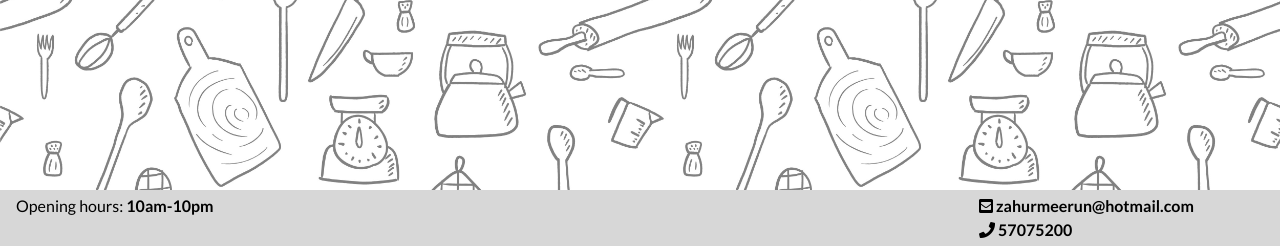
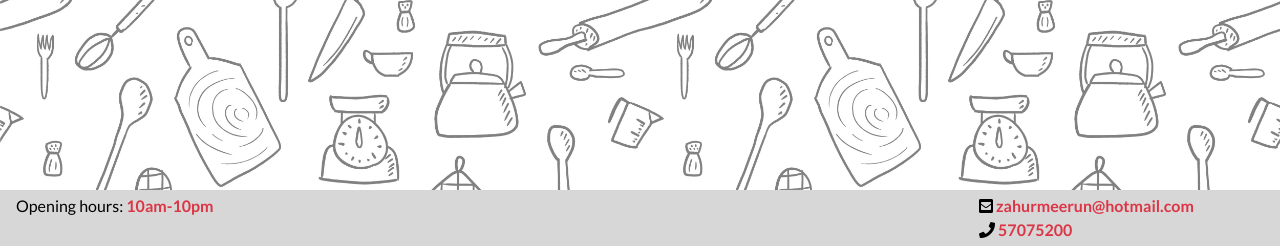
Before and after one commit to Code-Institute-Submissions/molacuizine, a Django app: page / in a window 1280 px wide. Shown: the part 554-800 px from the top of the page. Run offline with Django 3.2, Linux system fonts and the light colour scheme; data comes from the database, SQL or seed files in the repository; some libraries are stand-ins or nearby versions.

Commit message:
Change text color to red in footer

```diff
--- a/home/templates/home/index.html
+++ b/home/templates/home/index.html
@@ -15,14 +15,14 @@
     <footer>
         <div class="row no-gutters footer fixed-bottom" >
             <div class="col-4 col-sm-6 col-md-7 col-lg-9 p-1 pl-3">
-                Opening hours: <span class="font-weight-bold">10am-10pm</span>
+                Opening hours: <span class="font-weight-bold text-danger">10am-10pm</span>
             </div>
             <div class="col-8 col-sm-6 p-1 col-md-5 col-lg-3 text-left">
                 <div class="col-12">
-                    <i class="fas fa-envelope-square"></i><span class="font-weight-bold"> zahurmeerun@hotmail.com</span>
+                    <i class="fas fa-envelope-square"></i><span class="font-weight-bold text-danger"> zahurmeerun@hotmail.com</span>
                 </div>
                 <div class="col-12">
-                    <i class="fas fa-phone"></i><span class="font-weight-bold"> 57075200</span>
+                    <i class="fas fa-phone"></i><span class="font-weight-bold text-danger"> 57075200</span>
                 </div>
             </div>
         </div>
```
